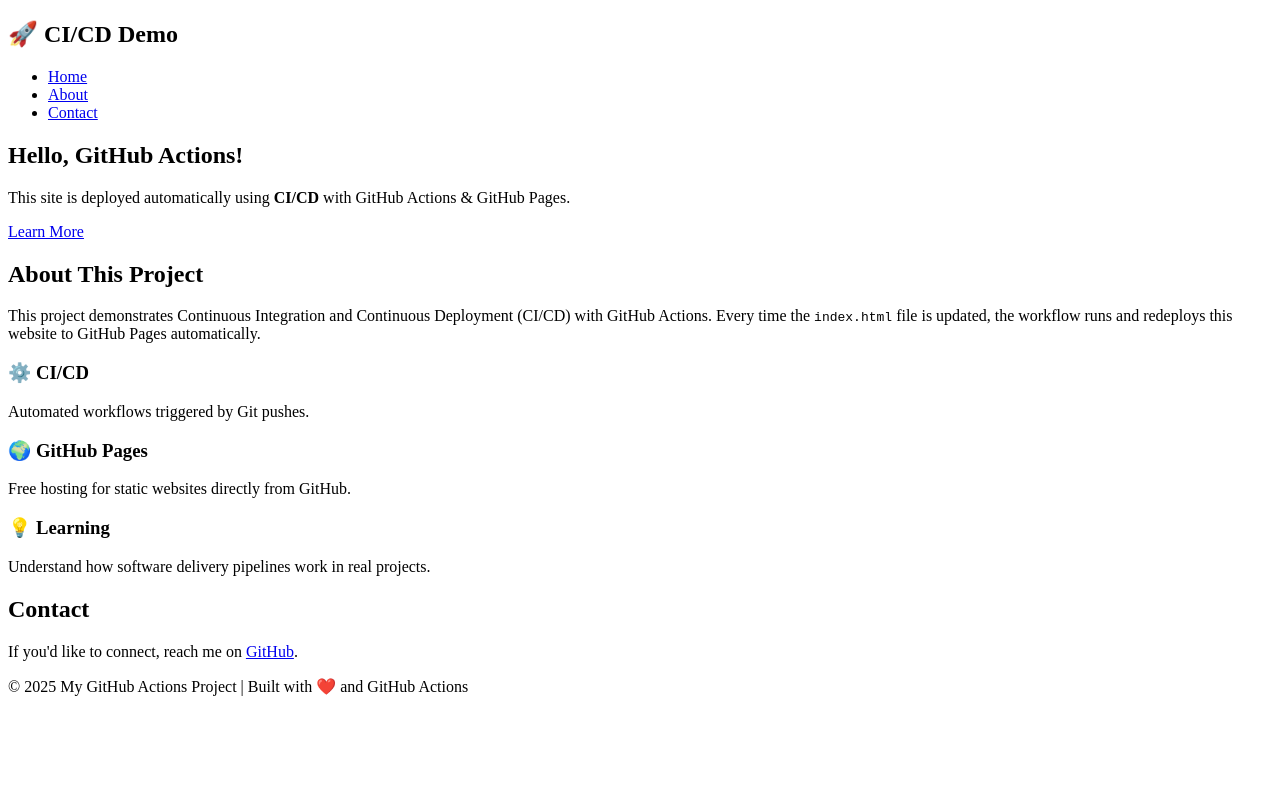
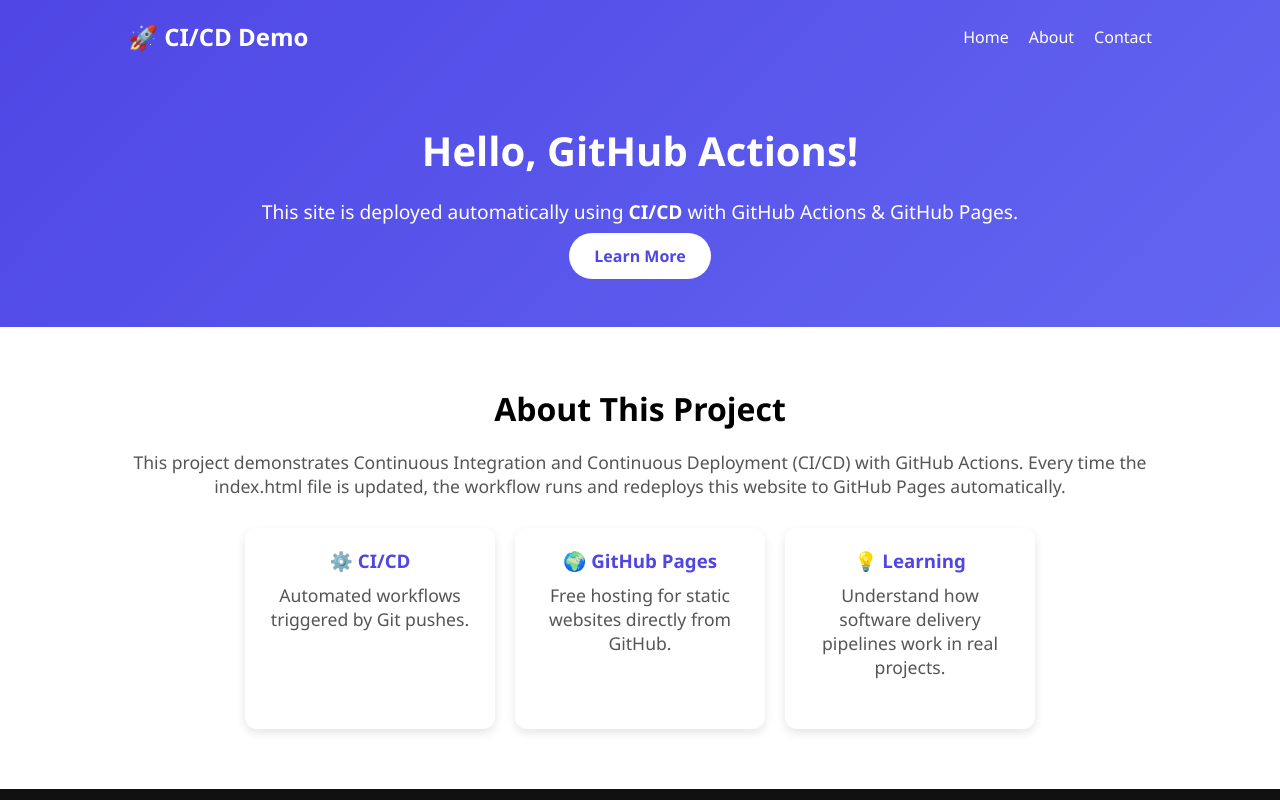
Before and after one commit to Vishall08/gh-deployment-workflow, a plain HTML site: page index.html in a window 1280 px wide. Shown: the top 800 px of the page. Drawn offline with Linux system fonts and the light colour scheme.

Commit message:
Update index.html

```diff
--- a/index.html
+++ b/index.html
@@ -4,7 +4,150 @@
   <meta charset="UTF-8">
   <meta name="viewport" content="width=device-width, initial-scale=1.0">
   <title>My GitHub Actions Site</title>
-  <link rel="stylesheet" href="style.css">
+  <style>
+    /* Reset some default browser styles */
+* {
+  margin: 0;
+  padding: 0;
+  box-sizing: border-box;
+  font-family: "Segoe UI", Tahoma, Geneva, Verdana, sans-serif;
+}
+
+/* Header / Hero section */
+header {
+  background: linear-gradient(135deg, #4f46e5, #6366f1);
+  color: white;
+  text-align: center;
+  padding-bottom: 60px;
+}
+
+nav {
+  display: flex;
+  justify-content: space-between;
+  align-items: center;
+  padding: 20px 10%;
+}
+
+.logo {
+  font-size: 1.5rem;
+  font-weight: bold;
+}
+
+.nav-links {
+  list-style: none;
+  display: flex;
+  gap: 20px;
+}
+
+.nav-links a {
+  color: white;
+  text-decoration: none;
+  font-weight: 500;
+  transition: 0.3s;
+}
+
+.nav-links a:hover {
+  color: #ffda79;
+}
+
+.hero {
+  margin-top: 50px;
+}
+
+.hero h2 {
+  font-size: 2.5rem;
+  margin-bottom: 20px;
+}
+
+.hero p {
+  font-size: 1.2rem;
+  margin-bottom: 20px;
+}
+
+.btn {
+  background: white;
+  color: #4f46e5;
+  padding: 12px 25px;
+  text-decoration: none;
+  border-radius: 30px;
+  font-weight: bold;
+  transition: 0.3s;
+}
+
+.btn:hover {
+  background: #ffda79;
+  color: #333;
+}
+
+/* Sections */
+.section {
+  padding: 60px 10%;
+  text-align: center;
+}
+
+.section h2 {
+  font-size: 2rem;
+  margin-bottom: 20px;
+}
+
+.section p {
+  font-size: 1.1rem;
+  margin-bottom: 30px;
+  color: #555;
+}
+
+/* Cards */
+.cards {
+  display: flex;
+  gap: 20px;
+  justify-content: center;
+  flex-wrap: wrap;
+}
+
+.card {
+  background: white;
+  padding: 20px;
+  border-radius: 12px;
+  box-shadow: 0 4px 10px rgba(0,0,0,0.1);
+  width: 250px;
+  transition: transform 0.3s;
+}
+
+.card:hover {
+  transform: translateY(-8px);
+}
+
+.card h3 {
+  margin-bottom: 10px;
+  color: #4f46e5;
+}
+
+/* Contact section */
+.dark {
+  background: #111;
+  color: white;
+}
+
+.dark a {
+  color: #ffda79;
+  font-weight: bold;
+  text-decoration: none;
+}
+
+.dark a:hover {
+  text-decoration: underline;
+}
+
+/* Footer */
+footer {
+  text-align: center;
+  padding: 20px;
+  background: #4f46e5;
+  color: white;
+  font-size: 0.9rem;
+}
+
+  </style>
 </head>
 <body>
   <!-- Header Section -->
```
